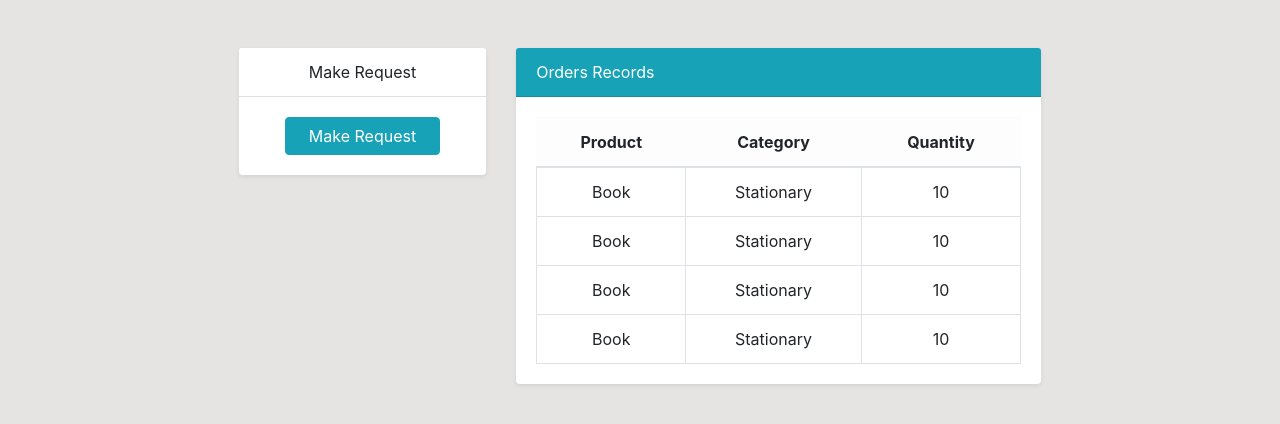
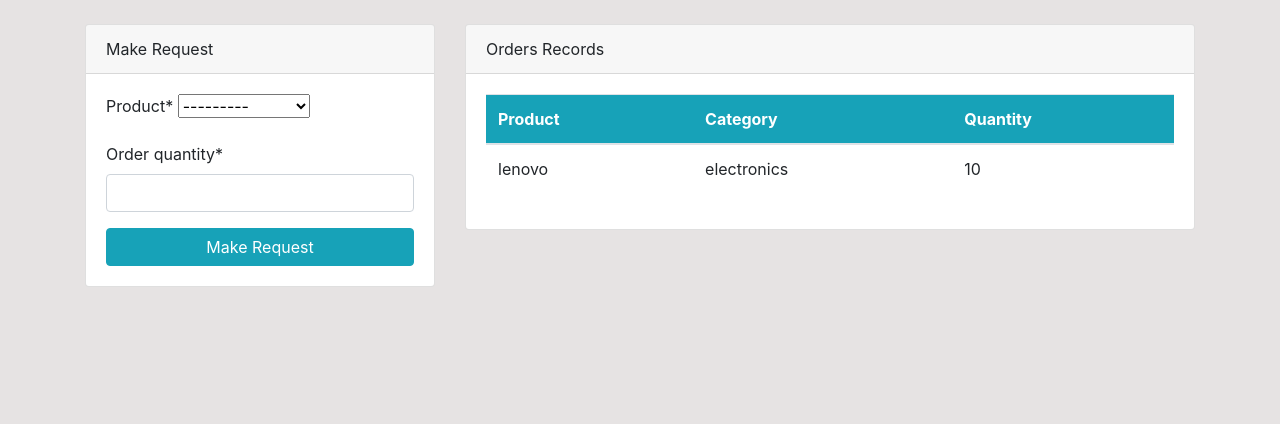
Before and after one commit to ragnarrobie/inventory-managment-system, a Django app: page /dashboard/staff-admin/ in a window 1280 px wide. Shown: the part 56-480 px from the top of the page. Run offline with Django 5.2, Linux system fonts and the light colour scheme; a user stored in the database is signed in; data comes from the database, SQL or seed files in the repository; both versions use the stored data as it was after the commit; some libraries are stand-ins or nearby versions.

Commit message:
made the make request button work

```diff
--- a/inventory/dashboard/forms.py
+++ b/inventory/dashboard/forms.py
@@ -1,8 +1,12 @@
 from django import forms
-from .models import product
+from .models import product,Order
 
 
 class ProductForm(forms.ModelForm):
     class Meta:
         model = product
         fields = ['name','category','Quantity']
+class OrderForm(forms.ModelForm):
+    class Meta:
+        model = Order
+        fields = ['product','order_quantity']
--- a/inventory/dashboard/views.py
+++ b/inventory/dashboard/views.py
@@ -1,8 +1,8 @@
 from django.shortcuts import render, redirect
 from django.contrib.auth.decorators import login_required
 from django.http import HttpResponseForbidden
-from .models import product
-from .forms import ProductForm
+from .models import product,Order
+from .forms import ProductForm,OrderForm
 from django.contrib.auth.models import User
 
 def superuser_required(view_func):
@@ -23,8 +23,23 @@ def superuser_required(view_func):
 @login_required(login_url='user-login')
 @superuser_required
 def index(request):
-    """Superuser dashboard."""
-    return render(request, 'dashboard/index.html')
+    orders = Order.objects.all()
+    if request.method=='POST':
+        form = OrderForm(request.POST)
+        if form.is_valid():
+            instance = form.save(commit=False)
+            instance.staff = request.user
+            instance.save()
+            return redirect('dashboard-index')
+        else:
+            print("Form errors:", form.errors)
+    else:
+        form = OrderForm()
+    context= {
+        'orders': orders,
+        'form' : form,
+    }
+    return render(request, 'dashboard/index.html',context)
 
 
 @login_required(login_url='user-login')
@@ -33,8 +48,23 @@ def staff_admin(request):
     user = request.user
     if not (user.is_staff or user.is_superuser):
         return render(request, 'dashboard/access_denied.html')
-    return render(request, 'dashboard/staff_admin.html')
 
+    orders = Order.objects.all()
+    if request.method=='POST':
+        form = OrderForm(request.POST)
+        if form.is_valid():
+            instance = form.save(commit=False)
+            instance.staff = request.user
+            instance.save()
+            return redirect('dashboard-staff-admin')
+    else:
+        form = OrderForm()
+
+    context = {
+        'orders': orders,
+        'form': form
+    }
+    return render(request, 'dashboard/staff_admin.html', context)
 
 @login_required(login_url='user-login')
 def staff(request):
@@ -46,14 +76,13 @@ def staff(request):
     if not (user.is_staff or user.is_superuser):
         return render(request, 'dashboard/access_denied.html')
     return render(request, 'dashboard/staff.html',context)
+
 @login_required(login_url='user-login')
 def staff_detail(request,pk):
     workers = User.objects.get(id=pk)
     context = {
         'worker' : workers,
     }
-
-
     return render(request,'dashboard/staff-detail.html',context)
 
 @login_required(login_url='user-login')
@@ -75,12 +104,14 @@ def products(request):
         return render(request, 'dashboard/access_denied.html')
     return render(request, 'dashboard/product.html',context)
 @login_required(login_url='user-login')
+
 def product_delete(request,pk):
     item = product.objects.get(id=pk)
     if request.method== 'POST':
         item.delete()
         return redirect('dashboard-product')
     return render(request, 'dashboard/Delete.html')
+
 @login_required(login_url='user-login')
 def product_edit(request,pk):
     item = product.objects.get(id=pk)
@@ -100,7 +131,11 @@ def product_edit(request,pk):
 
 @login_required(login_url='user-login')
 def order(request):
+    orders = Order.objects.all()
+    context = {
+        'orders': orders,
+    }
     user = request.user
     if not user.is_superuser:
         return render(request, 'dashboard/access_denied.html')
-    return render(request, 'dashboard/order.html')
+    return render(request, 'dashboard/order.html',context)
--- a/inventory/templates/dashboard/staff_admin.html
+++ b/inventory/templates/dashboard/staff_admin.html
@@ -1,64 +1,52 @@
 {% extends 'partials/base.html' %}
-{% load static %}
-
+{%block title%}Orders Page{%endblock%}
+{% load crispy_forms_tags %}
 {% block content %}
-<div class="container-fluid mt-5">
-  <div class="row justify-content-center">
-
-    <!-- Left card: Make Request -->
-    <div class="col-md-3 mb-4">
-      <div class="card shadow-sm border-0">
-        <div class="card-header bg-white text-center fw-bold">
+<div>
+    <div class="row mt-4">
+        <div class="col-md-4">
+            <div class="card">
+                <div class="card-header">
                     Make Request
                 </div>
-        <div class="card-body text-center">
-          <a href="#" class="btn btn-info w-75">Make Request</a>
+                <div class="card-body">
+                    <form method="POST">
+                        {% csrf_token %}
+                        {{ form|crispy }}
+                        <input class="btn btn-info btn-block" type="submit" value="Make Request">
+                    </form>
                 </div>
             </div>
         </div>
-
-    <!-- Right card: Orders Records -->
-    <div class="col-md-6 mb-4">
-      <div class="card shadow-sm border-0">
-        <div class="card-header bg-info text-white fw-bold">
+        <div class="col-md-8">
+            <div class="card">
+                <div class="card-header">
                     Orders Records
                 </div>
                 <div class="card-body">
-          <table class="table table-bordered text-center mb-0">
-            <thead class="table-light">
+                    <table class="table bg-white">
+                        <thead class="bg-info text-white">
                             <tr>
-                <th>Product</th>
-                <th>Category</th>
-                <th>Quantity</th>
+                                <th scope="col">Product</th>
+                                <th scope="col">Category</th>
+                                <th scope="col">Quantity</th>
                             </tr>
                         </thead>
                         <tbody>
+                            {% for order in orders %}
+                            {% if order.staff == user %}
                             <tr>
-                <td>Book</td>
-                <td>Stationary</td>
-                <td>10</td>
+                                <td>{{ order.product.name }}</td>
+                                <td>{{ order.product.category }}</td>
+                                <td>{{ order.order_quantity }}</td>
                             </tr>
-              <tr>
-                <td>Book</td>
-                <td>Stationary</td>
-                <td>10</td>
-              </tr>
-              <tr>
-                <td>Book</td>
-                <td>Stationary</td>
-                <td>10</td>
-              </tr>
-              <tr>
-                <td>Book</td>
-                <td>Stationary</td>
-                <td>10</td>
-              </tr>
+                            {% endif %}
+                            {% endfor %}
                         </tbody>
                     </table>
                 </div>
             </div>
         </div>
-
     </div>
 </div>
-{% endblock %}
+{%endblock%}
```
Also changed, not shown: inventory/templates/dashboard/order.html (+80 -45 lines), inventory/db.sqlite3. Lines whose indentation alone changed are shown as unchanged.
